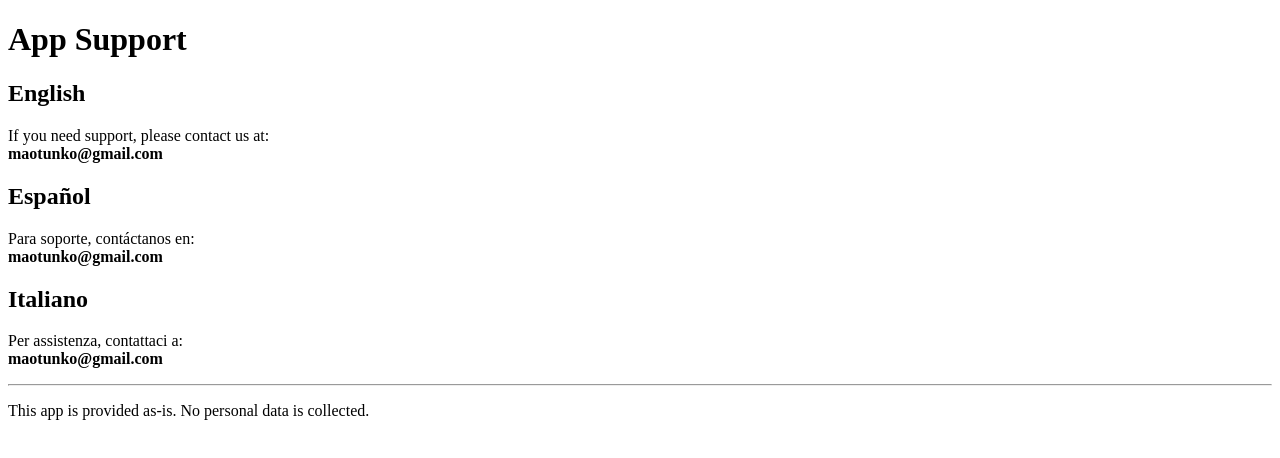
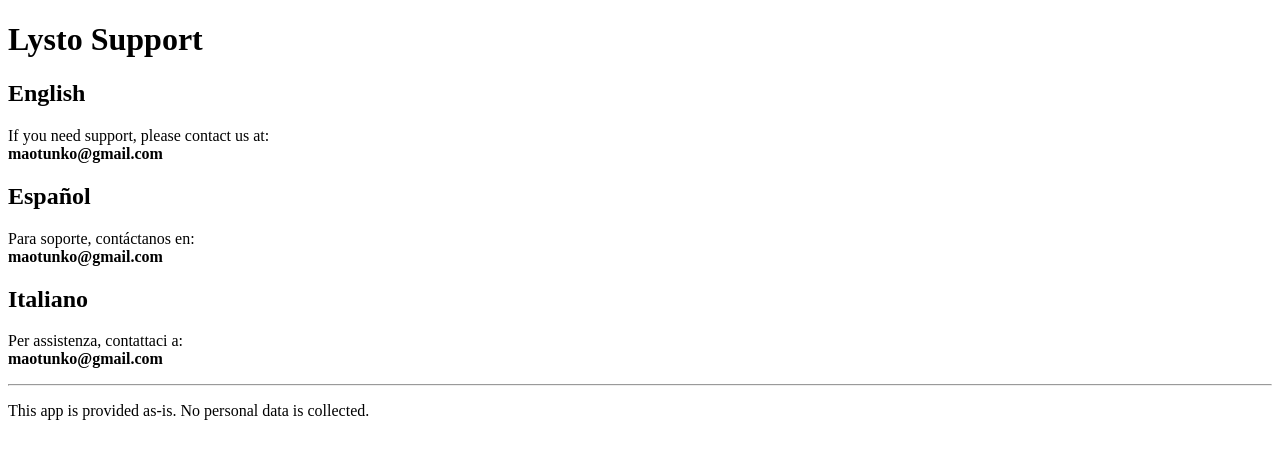
Before and after one commit to metekoroglu/lysto-support, a plain HTML site: page index.html in a window 1280 px wide. Drawn offline with Linux system fonts and the light colour scheme.

Commit message:
Change title and heading from 'App' to 'Lysto'

```diff
--- a/index.html
+++ b/index.html
@@ -2,10 +2,10 @@
 <html lang="en">
 <head>
   <meta charset="UTF-8">
-  <title>App Support</title>
+  <title>Lysto Support</title>
 </head>
 <body>
-  <h1>App Support</h1>
+  <h1>Lysto Support</h1>
 
   <h2>English</h2>
   <p>
```
